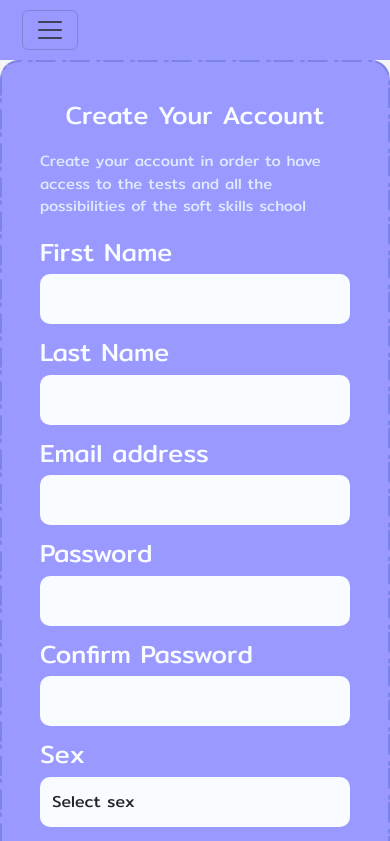
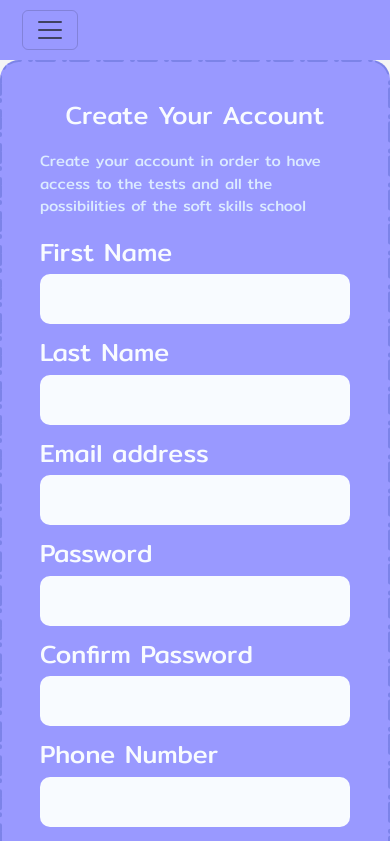
Before and after one commit to Viakaa/soft-skills-frontend, a React (Create React App) app: page /registration in a window 390 px wide. Shown: the top 841 px of the page. Built offline with nearby package versions, Linux system fonts and the light colour scheme; no server answers.

Commit message:
registartion phone number add

```diff
--- a/src/Components/Forms/RegistrationPage.js
+++ b/src/Components/Forms/RegistrationPage.js
@@ -1,13 +1,9 @@
 import React, { useState } from "react";
 import { Form, Button, Toast } from "react-bootstrap";
-// import axios from "axios";
-// import { useHistory } from 'react-router';
-import {useNavigate } from "react-router-dom";
-// import authService from '../../Services/authService.js'
+import { useNavigate } from "react-router-dom";
+import { useDispatch } from 'react-redux';
+import { registerUser } from '../../Redux/Actions/userActions.js';
 import "./Registration.css";
-// import { connect } from 'react-redux';
-import { registerUser } from '../../Redux/Actions/userActions.js';
-import { useDispatch } from 'react-redux';
 
 function RegistrationForm() {
   const navigate = useNavigate();
@@ -21,11 +17,10 @@ function RegistrationForm() {
     email: "",
     password: "",
     confirmPassword: "",
-    sex: "", //male/female only
+    sex: "",
     course: "",
-    direction: "",
+    phoneNumber: "",
   });
-
 
   const handleChange = (e) => {
     setFormData({ ...formData, [e.target.name]: e.target.value });
@@ -45,34 +40,30 @@ function RegistrationForm() {
         email: formData.email,
         password: formData.password,
         sex: formData.sex,
-        course: parseInt(formData.course, 10),
-        direction: formData.direction,
+        course:formData.course,
+        phoneNumber: formData.phoneNumber,
       }));
-      setShowSuccessToast(true); //success toast after registration
+      setShowSuccessToast(true);
       setTimeout(() => {
         navigate("/login?redirect=registration");
       }, 3000);
     } catch (error) {
       console.error(error);
-      //409 - email is already registered
       if (error.response && error.response.status === 409) {
         setError("This email is already registered. Please use a different email.");
       } else {
-        //other errors
         setError(error.message || "An unexpected error occurred. Please try again.");
       }
-      setShowErrorToast(true); //show error true
+      setShowErrorToast(true);
     }
   };
 
+  return (
+    <div className="d-flex justify-content-center">
+      <Form style={{ width: "450px" }} className="registrater_main" onSubmit={handleSubmit}>
+        <h1 className="create_txt">Create Your Account</h1>
+        <p style={{color:'rgba(220, 235, 255, 1)', fontSize:'15px'}}>Create your account in order to have access to the tests and all the possibilities of the soft skills school</p>
 
-
-  return (
-    <div class="d-flex justify-content-center ">
-
-    <Form style={{ width: "450px" }} className='registrater_main' onSubmit={handleSubmit}>
-      <h1 className='create_txt'>Create Your Account</h1>
-      <p style={{color:'rgba(220, 235, 255, 1)',fontSize:'15px'}}>Create your account in order to have access to the tests and all the possibilities of the soft skills school</p>
         <Form.Group>
           <Form.Label>First Name</Form.Label>
           <Form.Control
@@ -83,6 +74,7 @@ function RegistrationForm() {
             required
           />
         </Form.Group>
+
         <Form.Group>
           <Form.Label>Last Name</Form.Label>
           <Form.Control
@@ -93,6 +85,7 @@ function RegistrationForm() {
             required
           />
         </Form.Group>
+
         <Form.Group>
           <Form.Label>Email address</Form.Label>
           <Form.Control
@@ -114,6 +107,7 @@ function RegistrationForm() {
             required
           />
         </Form.Group>
+
         <Form.Group>
           <Form.Label>Confirm Password</Form.Label>
           <Form.Control
@@ -124,6 +118,18 @@ function RegistrationForm() {
             required
           />
         </Form.Group>
+
+        <Form.Group>
+          <Form.Label>Phone Number</Form.Label>
+          <Form.Control
+            value={formData.phoneNumber}
+            onChange={handleChange}
+            name="phoneNumber"
+            type="text"
+            required
+          />
+        </Form.Group>
+
         <Form.Group>
           <Form.Label>Sex</Form.Label>
           <Form.Control required as="select" value={formData.sex} onChange={handleChange} name="sex">
@@ -132,6 +138,7 @@ function RegistrationForm() {
             <option value="Female">Female</option>
           </Form.Control>
         </Form.Group>
+
         <Form.Group>
           <Form.Label>Year of study</Form.Label>
           <Form.Control as="select" value={formData.course} onChange={handleChange} name="course" required>
@@ -140,10 +147,10 @@ function RegistrationForm() {
             <option value="2">2022</option>
             <option value="3">2023</option>
             <option value="4">2024</option>
+          </Form.Control>
+        </Form.Group>
 
-        </Form.Control>
-
-      </Form.Group>
+{/*
           <Form.Group>
             <Form.Label>Direction</Form.Label>
             <Form.Control as="select" value={formData.direction} onChange={handleChange} name="direction" required>
@@ -155,18 +162,15 @@ function RegistrationForm() {
               <option value="Management">Management</option>
               <option value="Digital Economy">Digital Economy</option>
               <option value="Digital Marketing and sales">Digital Marketing and Sales</option>
+            </Form.Control>
+          </Form.Group> */}
 
-
-
-        </Form.Control>
-
-      </Form.Group>
-
-      <Button className='register_button' variant="primary" type="submit">
+        <Button className="register_button" variant="primary" type="submit">
           Sign up
         </Button>
-      <div className='agree_terms'><p>By creating an account, you agree to all terms of use and data collection</p></div>
+        <div className="agree_terms"><p>By creating an account, you agree to all terms of use and data collection</p></div>
       </Form>
+
       <Toast
         onClose={() => setShowSuccessToast(false)}
         show={showSuccessToast}
```
Lines whose indentation alone changed are shown as unchanged.
